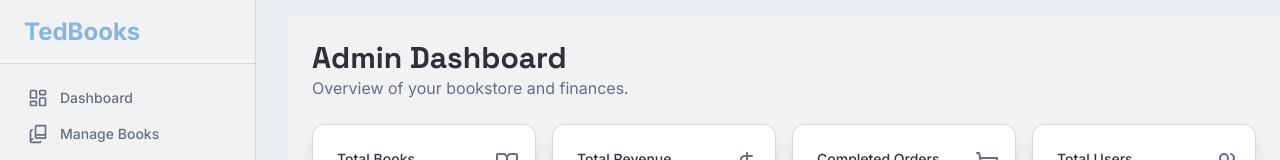
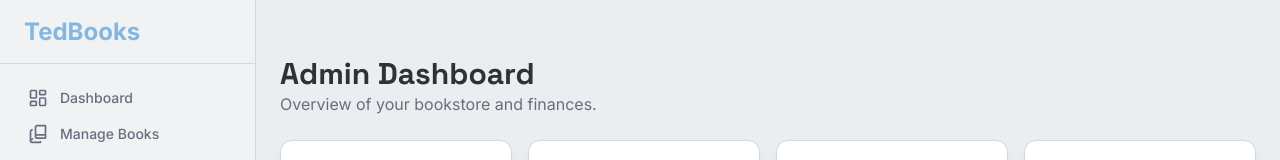
Before and after one commit to JhnOkall/tedbooks, a Next.js app: page /admin in a window 1280 px wide. Shown: the top 160 px of the page. Built offline with nearby package versions, Linux system fonts and the light colour scheme; no server answers.

Commit message:
feat: Implement mobile menu in AdminLayout and refactor NavLinks component

```diff
--- a/app/admin/layout.tsx
+++ b/app/admin/layout.tsx
@@ -1,9 +1,18 @@
 import type { ReactNode } from "react";
 import Link from "next/link";
-import { Home, BookCopy, Package, LayoutDashboard, Cog } from "lucide-react";
+import {
+  Home,
+  BookCopy,
+  Package,
+  LayoutDashboard,
+  Cog,
+  Menu,
+} from "lucide-react";
 import { Logo } from "@/components/layout/Logo";
 import { ThemeToggle } from "@/components/shared/ThemeToggle";
 import { Separator } from "@/components/ui/separator";
+import { Sheet, SheetContent, SheetTrigger } from "@/components/ui/sheet";
+import { Button } from "@/components/ui/button";
 
 interface AdminLayoutProps {
   children: ReactNode;
@@ -32,18 +41,8 @@ const adminNavLinks = [
   },
 ];
 
-export default function AdminLayout({ children }: AdminLayoutProps) {
-  return (
-    <div className="min-h-screen flex flex-col bg-muted/40">
-      <header className="sticky top-0 z-30 flex h-14 items-center gap-4 border-b bg-background px-4 sm:static sm:h-auto sm:border-0 sm:bg-transparent sm:px-6">
-        {/* Mobile menu can be added here if needed */}
-      </header>
-      <div className="flex min-h-screen w-full">
-        <aside className="fixed inset-y-0 left-0 z-10 hidden w-64 flex-col border-r bg-background sm:flex">
-          <div className="flex h-16 items-center border-b px-6">
-            <Logo />
-          </div>
-          <nav className="flex-1 overflow-auto py-4">
+// Re-usable NavLinks component to avoid repetition
+const NavLinks = () => (
   <ul className="grid items-start px-4 text-sm font-medium">
     {adminNavLinks.map((link) => (
       <li key={link.href}>
@@ -67,15 +66,49 @@ export default function AdminLayout({ children }: AdminLayoutProps) {
       </Link>
     </li>
   </ul>
+);
+
+export default function AdminLayout({ children }: AdminLayoutProps) {
+  return (
+    <div className="min-h-screen w-full flex flex-col bg-muted/40">
+      <div className="flex min-h-screen w-full">
+        {/* Desktop Sidebar */}
+        <aside className="fixed inset-y-0 left-0 z-10 hidden w-64 flex-col border-r bg-background sm:flex">
+          <div className="flex h-16 items-center border-b px-6">
+            <Logo />
+          </div>
+          <nav className="flex-1 overflow-auto py-4">
+            <NavLinks />
           </nav>
           <div className="mt-auto p-4 border-t">
             <ThemeToggle />
           </div>
         </aside>
-        <div className="flex flex-col sm:gap-4 sm:py-4 sm:pl-72 flex-1">
-          {" "}
-          {/* Adjusted sm:pl-72 to account for wider sidebar */}
-          <main className="flex-1 p-4 sm:px-6 sm:py-0 md:gap-8 bg-background">
+
+        <div className="flex flex-col sm:gap-4 sm:py-4 sm:pl-64 flex-1">
+          <header className="sticky top-0 z-30 flex h-14 items-center gap-4 border-b bg-background px-4 sm:static sm:h-auto sm:border-0 sm:bg-transparent sm:px-6">
+            {/* Mobile Menu */}
+            <Sheet>
+              <SheetTrigger asChild>
+                <Button variant="outline" size="icon" className="sm:hidden">
+                  <Menu className="h-5 w-5" />
+                  <span className="sr-only">Open Menu</span>
+                </Button>
+              </SheetTrigger>
+              <SheetContent side="left" className="sm:hidden p-0 flex flex-col">
+                <div className="flex h-16 items-center border-b px-6">
+                  <Logo />
+                </div>
+                <nav className="flex-1 overflow-auto py-4">
+                  <NavLinks />
+                </nav>
+                <div className="mt-auto p-4 border-t">
+                  <ThemeToggle />
+                </div>
+              </SheetContent>
+            </Sheet>
+          </header>
+          <main className="flex-1 p-4 sm:px-6 sm:py-0 md:gap-8">
             {children}
           </main>
         </div>
```
Lines whose indentation alone changed are shown as unchanged.
